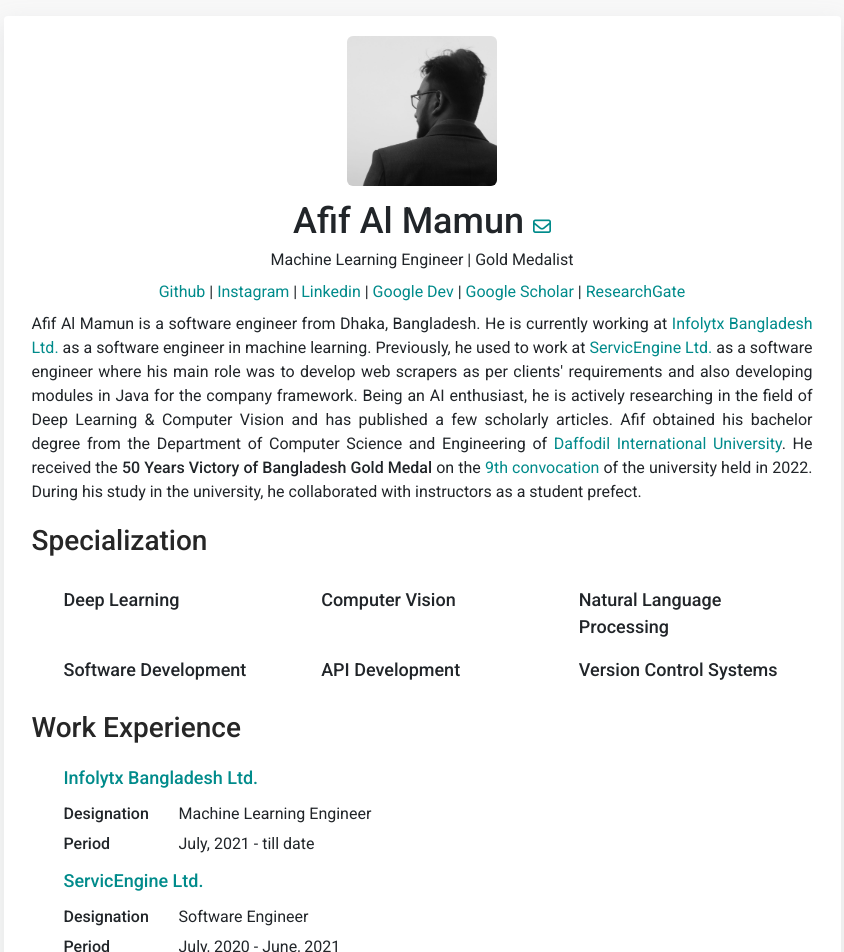
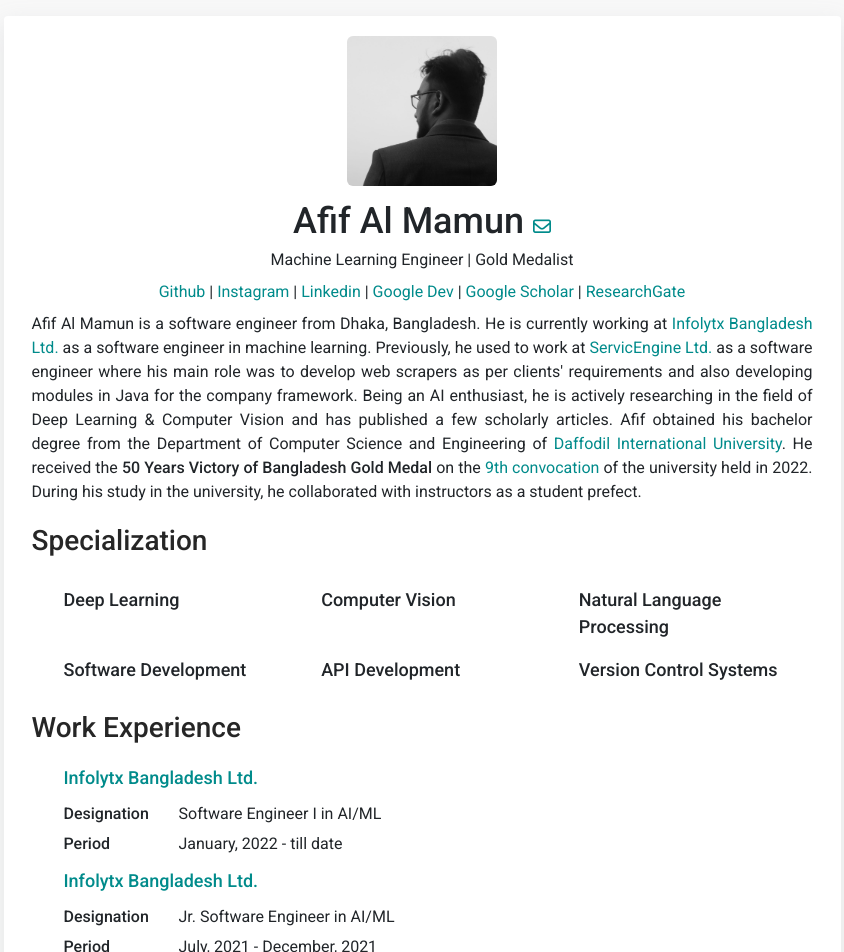
Before and after one commit to afifaniks/afifaniks-github-io-old, a React (Create React App) app: page / in a window 1280 px wide. Shown: the top 952 px of the page, without its empty margins (218-1062 px from the left). Built offline with nearby package versions, Linux system fonts and the light colour scheme.

Commit message:
Update profile data

```diff
--- a/src/statics/PROFILE_DATA.js
+++ b/src/statics/PROFILE_DATA.js
@@ -22,9 +22,16 @@ const PROFILE_DATA = Object.freeze({
         {
             companyName: "Infolytx Bangladesh Ltd.",
             companyWebsite: "https://infolytx.com",
+            from: "January, 2022",
+            to: "till date",
+            designation: "Software Engineer I in AI/ML",
+        },
+        {
+            companyName: "Infolytx Bangladesh Ltd.",
+            companyWebsite: "https://infolytx.com",
             from: "July, 2021",
-            to: "till date",
-            designation: "Machine Learning Engineer",
+            to: "December, 2021",
+            designation: "Jr. Software Engineer in AI/ML",
         },
         {
             companyName: "ServicEngine Ltd.",
```
